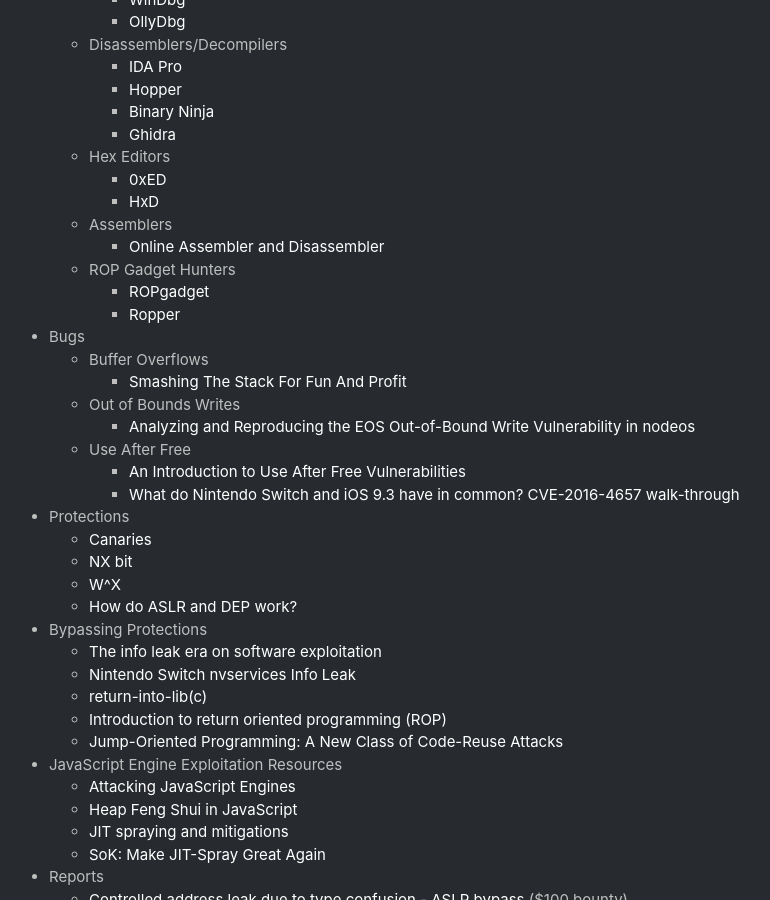
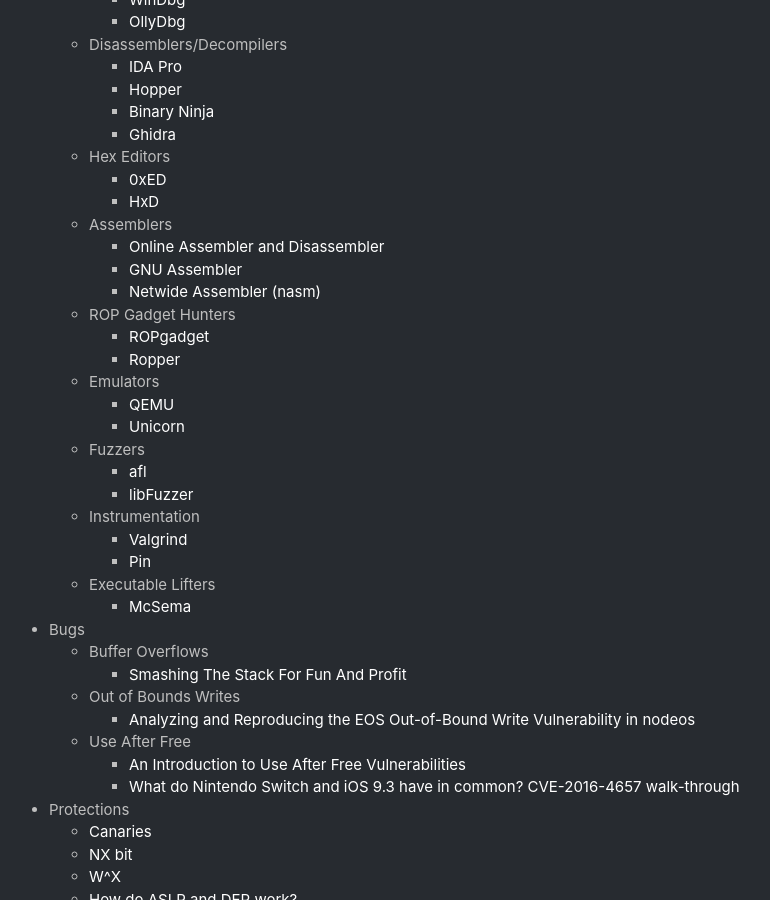
Before and after one commit to Hacker0x01/hacker101, a Jekyll site: the page built from sessions/native_code_crash_course.md, in a window 1280 px wide and 900 px high, scrolled down 1549 px. Shown: the whole window, without its empty margins (76-846 px from the left). Built offline with Jekyll 4.4.1, drawn with Linux system fonts in a browser that asks for light colours.

Commit message:
Added more assemblers.  Added sections for emulators, fuzzers, instrumentation, and executable lifters.

```diff
--- a/sessions/native_code_crash_course.md
+++ b/sessions/native_code_crash_course.md
@@ -77,9 +77,22 @@
 		- [HxD](https://mh-nexus.de/en/hxd/)
 	- Assemblers
 		- [Online Assembler and Disassembler](http://shell-storm.org/online/Online-Assembler-and-Disassembler/)
+		- [GNU Assembler](https://en.wikipedia.org/wiki/GNU_Assembler)
+		- [Netwide Assembler (nasm)](https://en.wikipedia.org/wiki/Netwide_Assembler)
 	- ROP Gadget Hunters
 		- [ROPgadget](https://github.com/JonathanSalwan/ROPgadget)
 		- [Ropper](https://github.com/sashs/Ropper)
+	- Emulators
+		- [QEMU](https://www.qemu.org/)
+		- [Unicorn](https://www.unicorn-engine.org/)
+	- Fuzzers
+		- [afl](http://lcamtuf.coredump.cx/afl/)
+		- [libFuzzer](https://llvm.org/docs/LibFuzzer.html)
+	- Instrumentation
+		- [Valgrind](http://valgrind.org/)
+		- [Pin](https://software.intel.com/en-us/articles/pin-a-dynamic-binary-instrumentation-tool)
+	- Executable Lifters
+		- [McSema](https://github.com/trailofbits/mcsema)
 - Bugs
 	- Buffer Overflows
 		- [Smashing The Stack For Fun And Profit](http://phrack.org/issues/49/14.html)
```
